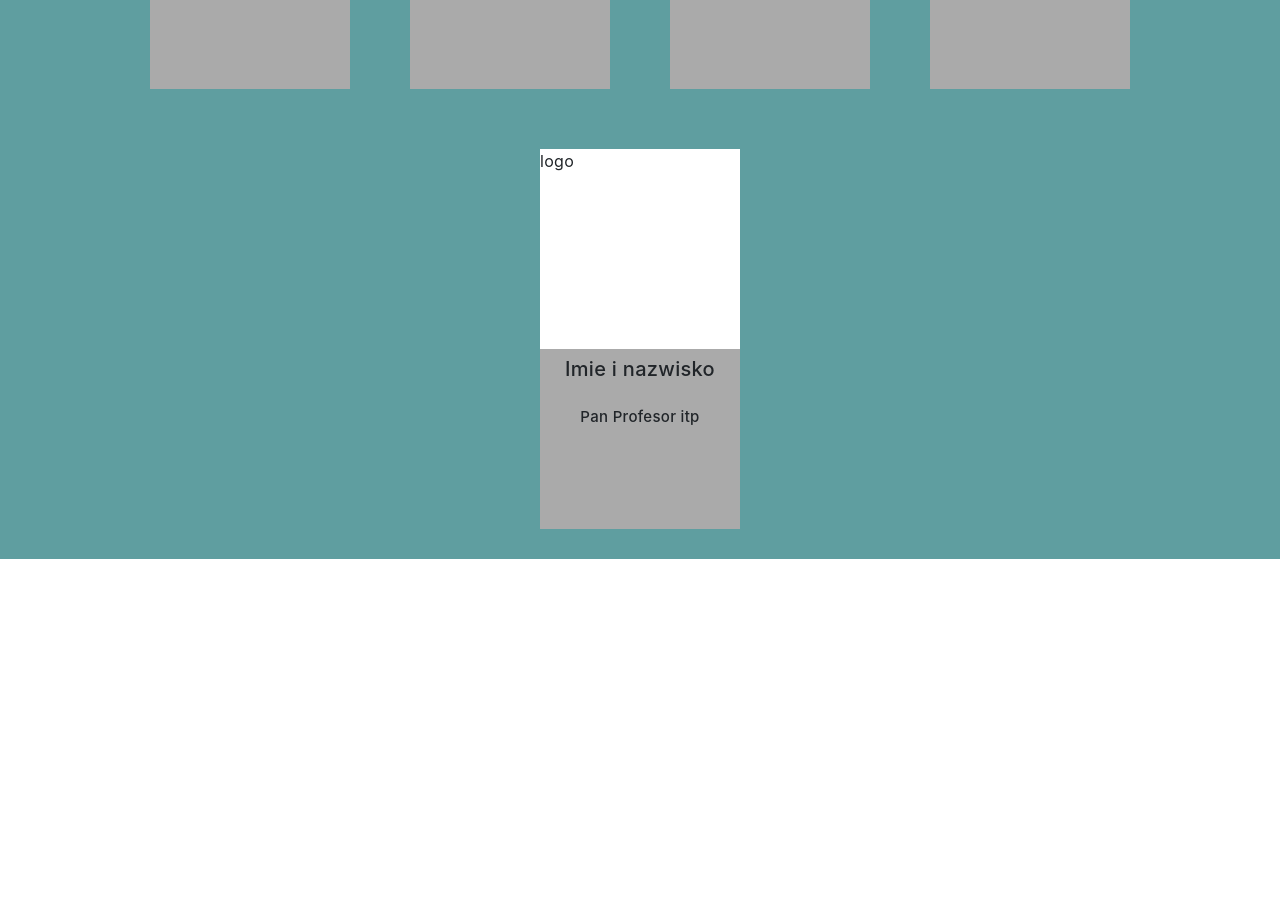
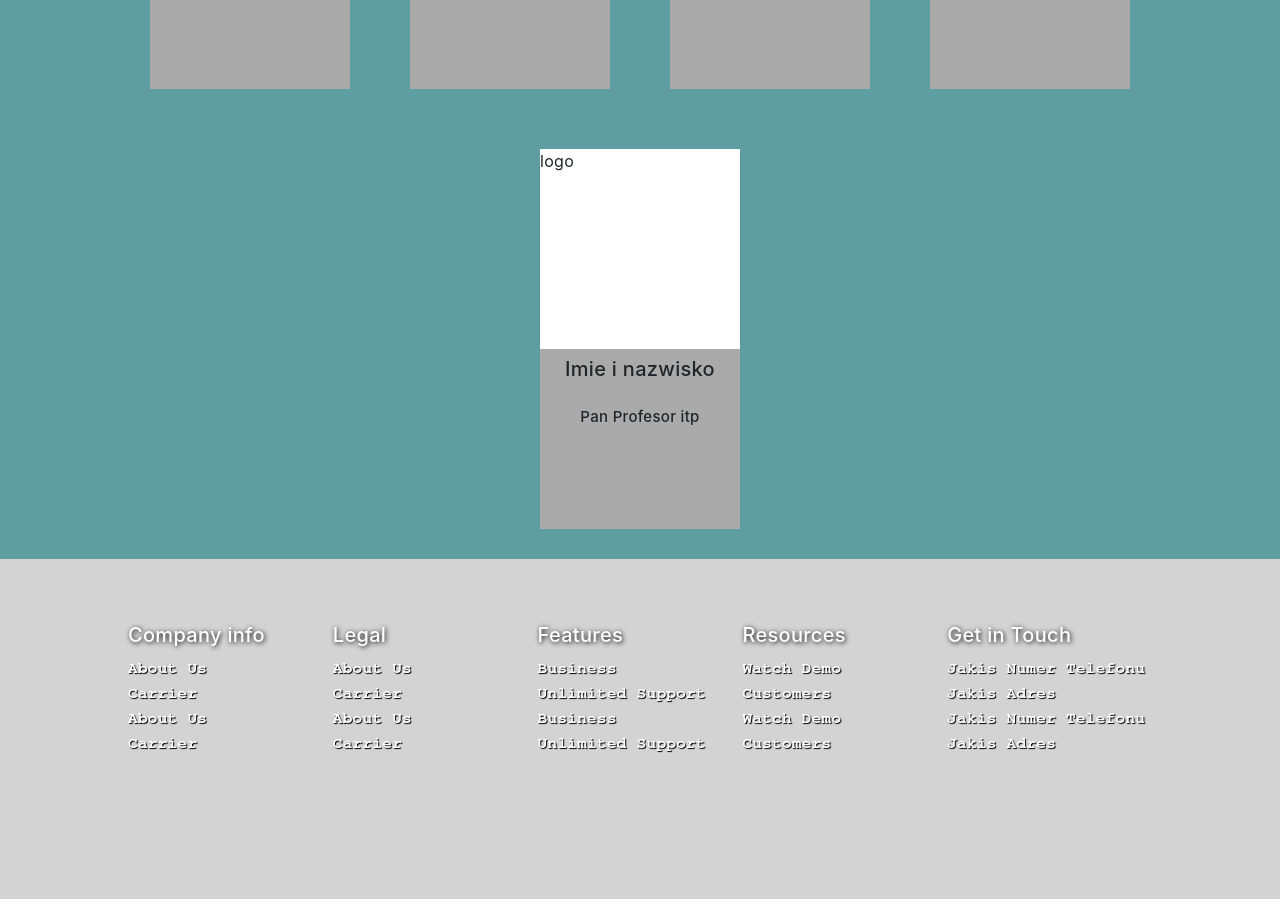
Before and after one commit to DPasieka/pjd-ujk.github.io, a plain HTML site: page index.html in a window 1280 px wide. Shown: the part 1999-2898 px from the top of the page. Before the commit the page ends 2558 px from the top, so only its background shows below. Drawn offline with nearby package versions, Linux system fonts and the light colour scheme.

Commit message:
Dodanie stopki

```diff
--- a/css/style.css
+++ b/css/style.css
@@ -286,3 +286,40 @@ a {
 .osoba-rola {
   font-size: 15px;
 }
+/*
+ Karina: Start
+*/
+.stopka {
+  display: flex;
+  background-color: lightgray;
+  height: auto;
+  padding: 5% 10% 10%;
+
+}
+.lista {
+  text-align:left;
+  color: white;
+  width: 20%;
+  height: auto;
+  float: left;
+  text-shadow: 1px 1px 1px black;
+}
+.link {
+  color:white;
+  text-decoration:none;
+  background-color:transparent;
+}
+.link:hover {
+  color: gray;
+  text-decoration: none;
+}
+.lista-stopka{
+  text-transform:capitalize;
+}
+.naglowek {
+  color: white;
+  text-shadow: 1px 1px 5px black;
+}
+/*
+Karina: End
+*/
--- a/index.html
+++ b/index.html
@@ -143,6 +143,55 @@
          </div>
       </div>
    </div>
+   <!-- Karina: Start -->
+   <div class="stopka">
+      <div class="lista">
+          <h5 class="naglowek">Company info</h5>
+          <dl class="lista-stopka">
+              <dt><a class="link" href="" target="_self">about us</a></dt>
+              <dt><a class="link" href="" target="_self">carrier</a></dt>
+              <dt><a class="link" href="" target="_self">about us</a></dt>
+              <dt><a class="link" href="" target="_self">carrier</a></dt>
+          </dl>
+      </div>
+      <div class="lista">
+          <h5 class="naglowek">Legal</h5>
+          <dl class="lista-stopka">
+              <dt><a class="link" href="" target="_self">about us</a></dt>
+              <dt><a class="link" href="" target="_self">carrier</a></dt>
+              <dt><a class="link" href="" target="_self">about us</a></dt>
+              <dt><a class="link" href="" target="_self">carrier</a></dt>
+          </dl>
+      </div>
+      <div class="lista">
+          <h5 class="naglowek">Features</h5>
+          <dl class="lista-stopka">
+              <dt><a class="link" href="" target="_self">business</a></dt>
+              <dt><a class="link" href="" target="_self">unlimited support</a></dt>
+              <dt><a class="link" href="" target="_self">business</a></dt>
+              <dt><a class="link" href="" target="_self">unlimited support</a></dt>
+          </dl>
+      </div>
+      <div class="lista">
+          <h5 class="naglowek">Resources</h5>
+          <dl class="lista-stopka">
+              <dt><a class="link" href="" target="_self">watch demo</a></dt>
+              <dt><a class="link" href="" target="_self">customers</a></dt>
+              <dt><a class="link" href="" target="_self">watch demo</a></dt>
+              <dt><a class="link" href="" target="_self">customers</a></dt>
+          </dl>
+      </div>
+      <div class="lista">
+          <h5 class="naglowek">Get in Touch</h5>
+          <dl class="lista-stopka">
+              <dt><a class="link" href="" target="_self">jakis numer telefonu</a></dt>
+              <dt><a class="link" href="" target="_self">jakis adres</a></dt>
+              <dt><a class="link" href="" target="_self">jakis numer telefonu</a></dt>
+              <dt><a class="link" href="" target="_self">jakis adres</a></dt>
+          </dl>
+      </div>
+  </div>
+  <!-- Karina: End -->
 </body>
 
 </html>
```
